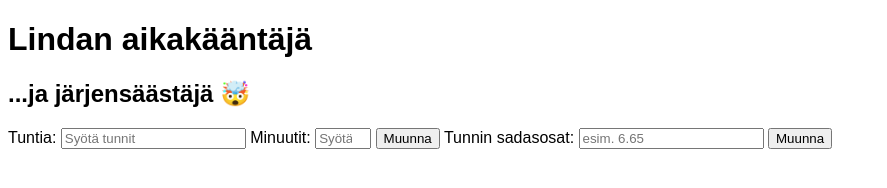
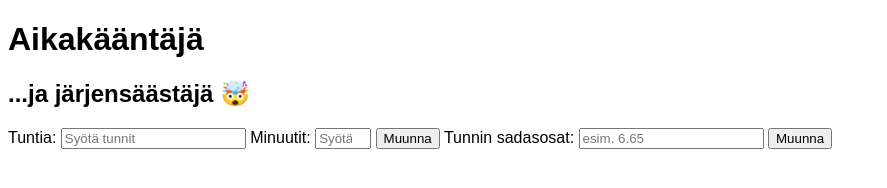
Before and after one commit to holmatron/aikakonvertteri, a plain HTML site: page index.html in a window 1280 px wide. Shown: the whole page, without its empty margins (0-887 px from the left). Drawn offline with Linux system fonts and the light colour scheme.

Commit message:
Update index.html

```diff
--- a/index.html
+++ b/index.html
@@ -9,7 +9,7 @@
   </style>
 </head>
 <body>
-  <h1>Lindan aikakääntäjä</h1>
+  <h1>Aikakääntäjä</h1>
 <h2>...ja järjensäästäjä 🤯</h2>
   <label for="tuntia">Tuntia:</label>
   <input type="number" id="tuntia" min="0" step="1" placeholder="Syötä tunnit">
```
